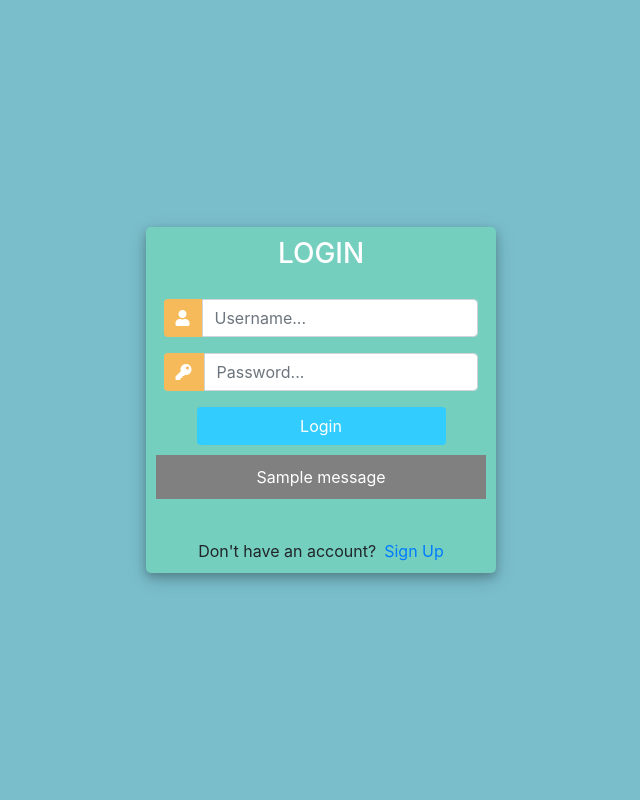
After one commit to mphncs/intro-to-django, a Django app: template crm1/templates/accounts/login.html in a window 1280 px wide. The commit adds this page. Shown: the whole page, without its empty margins (319-959 px from the left). Run offline with Django 4.2, Linux system fonts and the light colour scheme; the template is opened without the code that fills it, so the values that code supplies are empty; tables that the repository leaves empty hold one stand-in row (values such as "Sample post"); one stand-in notice (Sample message) is shown; some libraries are stand-ins or nearby versions.

Commit message:
Implement login, logout and signup

```diff
--- a/crm1/accounts/urls.py
+++ b/crm1/accounts/urls.py
@@ -3,6 +3,10 @@ from . import views
 
 
 urlpatterns = [
+    path('signup/', views.signup_page, name='signup'),
+    path('login/', views.login_page, name='login'),
+    path('logout/', views.logout_page, name='logout'),
+
     path('', views.home, name='home'),
     path('products/', views.products, name='products'),
     path('customer/<str:primary_key>/', views.customer, name='customer'),
--- /dev/null
+++ b/crm1/templates/accounts/login.html
@@ -0,0 +1,136 @@
+{% load static %}
+
+<!DOCTYPE html>
+<html>
+
+<head>
+    <title>Login</title>
+    <link rel="stylesheet" href="https://stackpath.bootstrapcdn.com/bootstrap/4.1.3/css/bootstrap.min.css"
+          integrity="sha384-MCw98/SFnGE8fJT3GXwEOngsV7Zt27NXFoaoApmYm81iuXoPkFOJwJ8ERdknLPMO" crossorigin="anonymous">
+    <script src="https://ajax.googleapis.com/ajax/libs/jquery/3.3.1/jquery.min.js"></script>
+    <link rel="stylesheet" href="https://use.fontawesome.com/releases/v5.6.1/css/all.css"
+          integrity="sha384-gfdkjb5BdAXd+lj+gudLWI+BXq4IuLW5IT+brZEZsLFm++aCMlF1V92rMkPaX4PP" crossorigin="anonymous">
+    <link rel="icon" href="{% static 'images/favicon.png' %}" type="image/gif">
+
+
+    <style>
+        body,
+        html {
+            margin: 0;
+            padding: 0;
+            height: 100%;
+            background: #7abecc !important;
+        }
+
+        .user_card {
+            width: 350px;
+            margin-top: auto;
+            margin-bottom: auto;
+            background: #74cfbf;
+            position: relative;
+            display: flex;
+            justify-content: center;
+            flex-direction: column;
+            padding: 10px;
+            box-shadow: 0 4px 8px 0 rgba(0, 0, 0, 0.2), 0 6px 20px 0 rgba(0, 0, 0, 0.19);
+            -webkit-box-shadow: 0 4px 8px 0 rgba(0, 0, 0, 0.2), 0 6px 20px 0 rgba(0, 0, 0, 0.19);
+            -moz-box-shadow: 0 4px 8px 0 rgba(0, 0, 0, 0.2), 0 6px 20px 0 rgba(0, 0, 0, 0.19);
+            border-radius: 5px;
+
+        }
+
+        .form_container {
+            margin-top: 20px;
+        }
+
+        #form-title {
+            color: #fff;
+
+        }
+
+        .login_btn {
+            width: 100%;
+            background: #33ccff !important;
+            color: white !important;
+        }
+
+        .login_btn:focus {
+            box-shadow: none !important;
+            outline: 0px !important;
+        }
+
+        .login_container {
+            padding: 0 2rem;
+        }
+
+        .input-group-text {
+            background: #f7ba5b !important;
+            color: white !important;
+            border: 0 !important;
+            border-radius: 0.25rem 0 0 0.25rem !important;
+        }
+
+        .input_user,
+        .input_pass:focus {
+            box-shadow: none !important;
+            outline: 0px !important;
+        }
+
+        #messages {
+            background-color: grey;
+            color: #fff;
+            padding: 10px;
+            margin-top: 10px;
+            text-align: center;
+        }
+    </style>
+
+</head>
+<body>
+<div class="container h-100">
+    <div class="d-flex justify-content-center h-100">
+        <div class="user_card">
+            <div class="d-flex justify-content-center">
+
+
+                <h3 id="form-title">LOGIN</h3>
+            </div>
+            <div class="d-flex justify-content-center form_container">
+                <form method="POST" action="">
+                    {% csrf_token %}
+                    <div class="input-group mb-3">
+                        <div class="input-group-append">
+                            <span class="input-group-text"><i class="fas fa-user"></i></span>
+                        </div>
+                        <input type="text" name="username" placeholder="Username..." class="form-control">
+                    </div>
+                    <div class="input-group mb-2">
+                        <div class="input-group-append">
+                            <span class="input-group-text"><i class="fas fa-key"></i></span>
+                        </div>
+                        <input type="password" name="password" placeholder="Password..." class="form-control">
+                    </div>
+
+                    <div class="d-flex justify-content-center mt-3 login_container">
+                        <input class="btn login_btn" type="submit" value="Login">
+                    </div>
+                </form>
+
+            </div>
+
+            {% for message in messages %}
+                <p id="messages">{{ message }}</p>
+            {% endfor %}
+
+            <div class="mt-4">
+                <div class="d-flex justify-content-center links">
+                    Don't have an account? <a href="{% url 'signup' %}" class="ml-2">Sign Up</a>
+                </div>
+
+            </div>
+        </div>
+    </div>
+</div>
+</body>
+
+</html>
```
Also changed, not shown: crm1/accounts/forms.py (+10 -0 lines), crm1/accounts/views.py (+55 -1 lines), crm1/templates/accounts/main.html (+11 -4 lines), crm1/templates/accounts/navbar.html (+14 -0 lines), crm1/templates/accounts/signup.html (added, +140 -0 lines).
